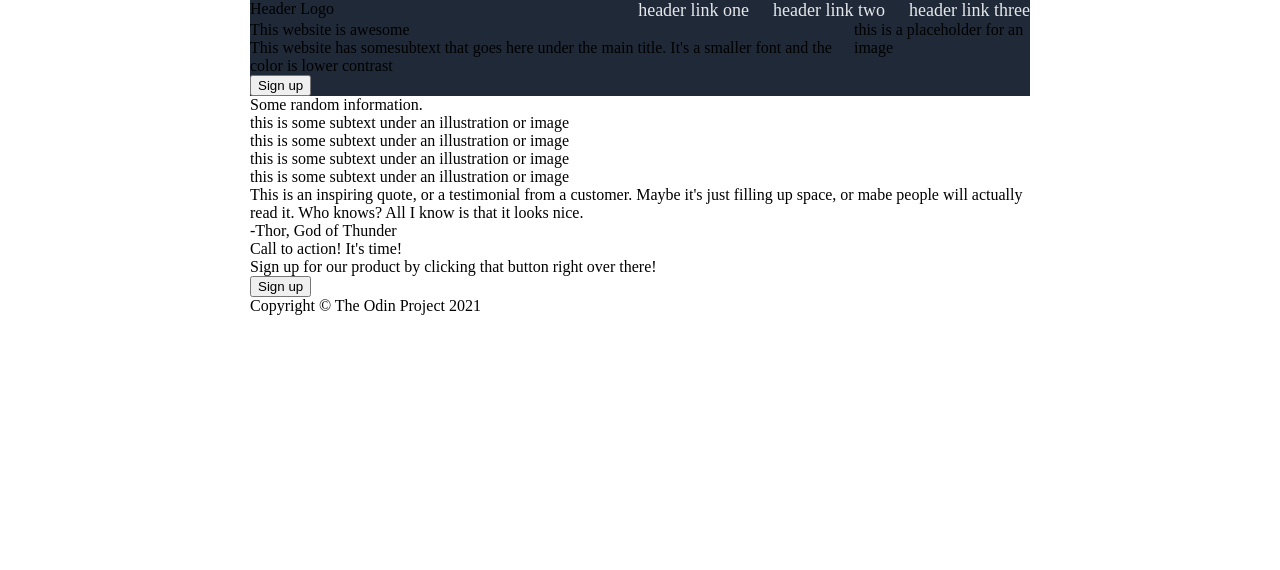
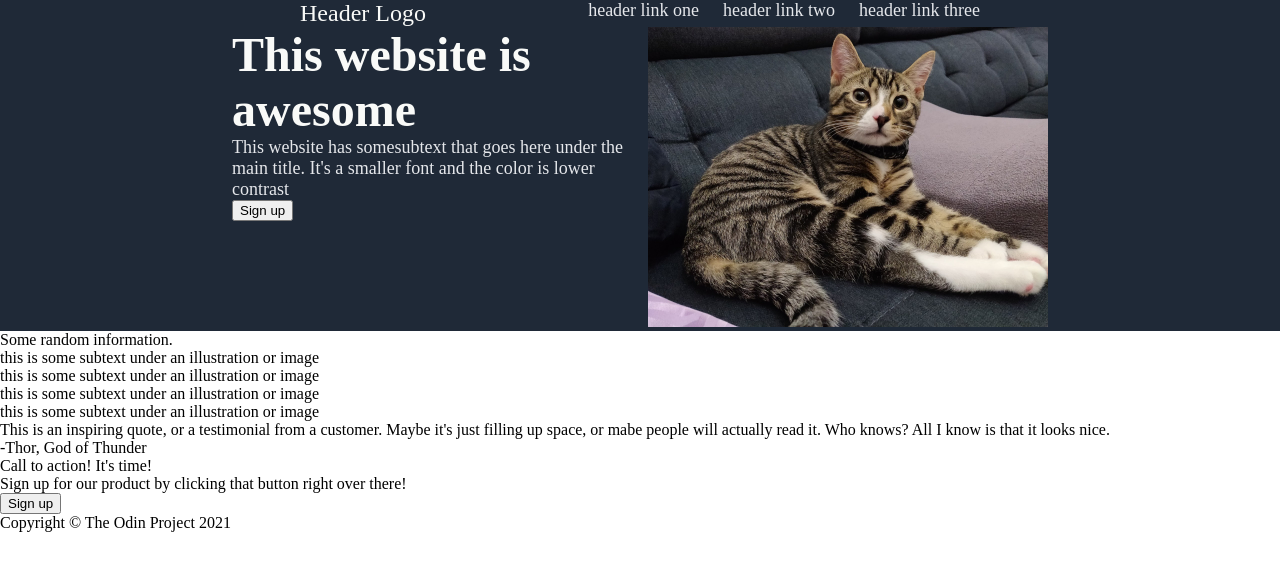
Before and after one commit to Alphasnoopy/odin-landing-page, a plain HTML site: page index.html in a window 1280 px wide. Drawn offline with Linux system fonts and the light colour scheme.

Commit message:
Style hero section

```diff
--- a/index.html
+++ b/index.html
@@ -28,7 +28,7 @@
                 </button>
             </div>
             <div class="hero-right">
-                <div class="hero-img">this is a placeholder for an image</div>
+                <img src="Jackson_Photos/Proper.jpg" alt="Proper Jackson">
             </div>
         </div>
 
--- a/style.css
+++ b/style.css
@@ -1,11 +1,14 @@
 body {
-    margin: 0 250px;
+    margin: 0;
     display: flex;
     flex-direction: column;
 }
 
 .header{
     background-color: #1F2937;
+    font-size: 24px;
+    color: #F9FAF8;
+    padding: 0 300px;
     display: flex;
     justify-content: space-between;
 }
@@ -23,4 +26,31 @@ ul {
 .hero {
     background-color: #1F2937;
     display: flex;
+    flex: auto;
+    justify-content: center;
+    gap: 16px;
 }
+
+.hero-left {
+    display: flex;
+    flex-direction: column;
+    align-items: flex-start;
+    flex-wrap: wrap;
+    flex-basis: 400px;
+}
+
+.hero-title {
+    font-size: 48px;
+    color: #F9FAF8;
+    font-weight: bolder;
+}
+
+.hero-info {
+    font-size: 18px;
+    color: #E5E7EB;
+}
+
+img {
+    width: auto;
+    height: 300px;
+}
```
Also changed, not shown: Jackson_Photos/Beautiful.jpg (added), Jackson_Photos/Handsome.jpg (added), Jackson_Photos/Jail.jpg (added), Jackson_Photos/Proper.jpg (added), Jackson_Photos/Shrimp.jpg (added), Jackson_Photos/Vogue.jpg (added).
